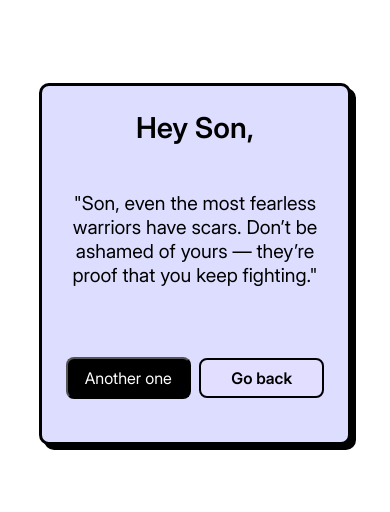
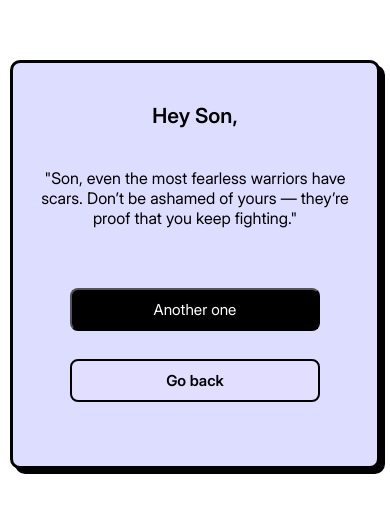
Before and after one commit to Sam721166/R-U-Winning-Son-, a plain HTML site: page index2.html in a window 390 px wide. Shown: the part 158-670 px from the top of the page. Drawn offline with Linux system fonts and the light colour scheme.

Commit message:
Update style.css

```diff
--- a/style.css
+++ b/style.css
@@ -125,54 +125,44 @@ body{
 
 @media (max-width: 1200px) {
   .box {
-    width: 100%;
+    width: 90vw;
+    max-width: 700px;
     height: auto;
-    padding: 25px;
+    padding: 24px;
   }
-
   #p1-1 {
-    font-size: 2.7rem;
+    font-size: 2.5rem;
     text-align: center;
   }
-
   #p1-2 {
-    font-size: 2rem;
+    font-size: 1.4rem;
     text-align: center;
-    margin-top: 50px;
+    margin-top: 40px;
   }
-
   #input1 {
-    width: 75%;
-    font-size: 1.3rem;
+    width: 70%;
+    font-size: 1.1rem;
   }
-
   #btn {
-    padding: 10px 25px;
+    padding: 10px 22px;
     font-size: 1rem;
   }
-
-  .box2{
-    width: 50vw;
-
-  }
-  #js-p1 {
-    font-size: 2rem;
-    text-align: center;
-  }
-
-  #js-p2 {
-    font-size: 1.3rem;
-    text-align: center;
+  .box2 {
+    width: 80vw;
+    max-width: 600px;
+    height: auto;
+    padding: 24px;
   }
 }
 
+/* ===== Mobile (max-width: 768px) ===== */
 @media (max-width: 768px) {
   body {
+    flex-direction: column !important; /* Override row direction for mobile */
     padding: 0;
     margin: 0;
     width: 100vw;
     min-height: 100vh;
-
   }
   .container {
     flex-direction: column;
@@ -181,74 +171,42 @@ body{
     align-items: center;
     justify-content: center;
   }
-  .box {
-    width: 80vw;
+  .box, .box2 {
+    width: 95vw;
     max-width: 100vw;
     min-width: 0;
-    height: 40vh;
-    padding: 10vw 3vw;
+    height: auto;
+    padding: 8vw 4vw;
     border: 3px solid black;
     box-shadow: 5px 5px 0px black;
-    padding-top: 0;
-
-  }
-.box2 {
-    width: 80vw;
-    max-width: 100vw;
-    min-width: 0;
-    height: 43vh;
-    padding: 3vw 5vw;
-    border: 3px solid black;
-    box-shadow: 5px 5px 0px rgb(0, 0, 0);
     padding-top: 0;
     padding-bottom: 0;
   }
   #p1-1, #js-p1 {
-    font-size: 1.8rem;
+    font-size: 1.3rem;
     word-break: break-word;
+    text-align: center;
   }
-  #p1-2 {
-    font-size: 1.2rem;
-    margin-top: 30px;
+  #p1-2, #js-p2 {
+    font-size: 1rem;
+    margin-top: 24px;
     word-break: break-word;
-  }
-  #js-p2 {
-    font-size: 1.2rem;
-    margin-top: 30px;
-    min-height: 110px;
-    word-break: break-word;
+    text-align: center;
   }
   #input1 {
-    width: 60vw;
-    font-size: 1rem;
+    width: 80vw;
+    font-size: 0.95rem;
   }
-
-  #goback {
-    width: 32vw;
-    max-width: 300px;
-    font-size: 1rem;
-    padding: 8px;
-    margin: 10px auto;
-    display: block;
-  }
-   #another{
-    width: 32vw;
-    max-width: 300px;
-    font-size: 1rem;
-    padding: 9px;
-    margin: 10px auto;
-    display: block;
-  }
- #btn {
-    width: 42vw;
-    max-width: 300px;
-    font-size: 0.9rem;
-    padding: 9px;
-    margin: 10px auto;
+  #btn, #goback, #another {
+    width: 70vw;
+    max-width: 250px;
+    font-size: 0.95rem;
+    padding: 10px;
+    margin: 14px auto;
     display: block;
   }
   #js-div {
-    flex-direction: row;
+    flex-direction: column;
     width: 100%;
     align-items: center;
   }
```
